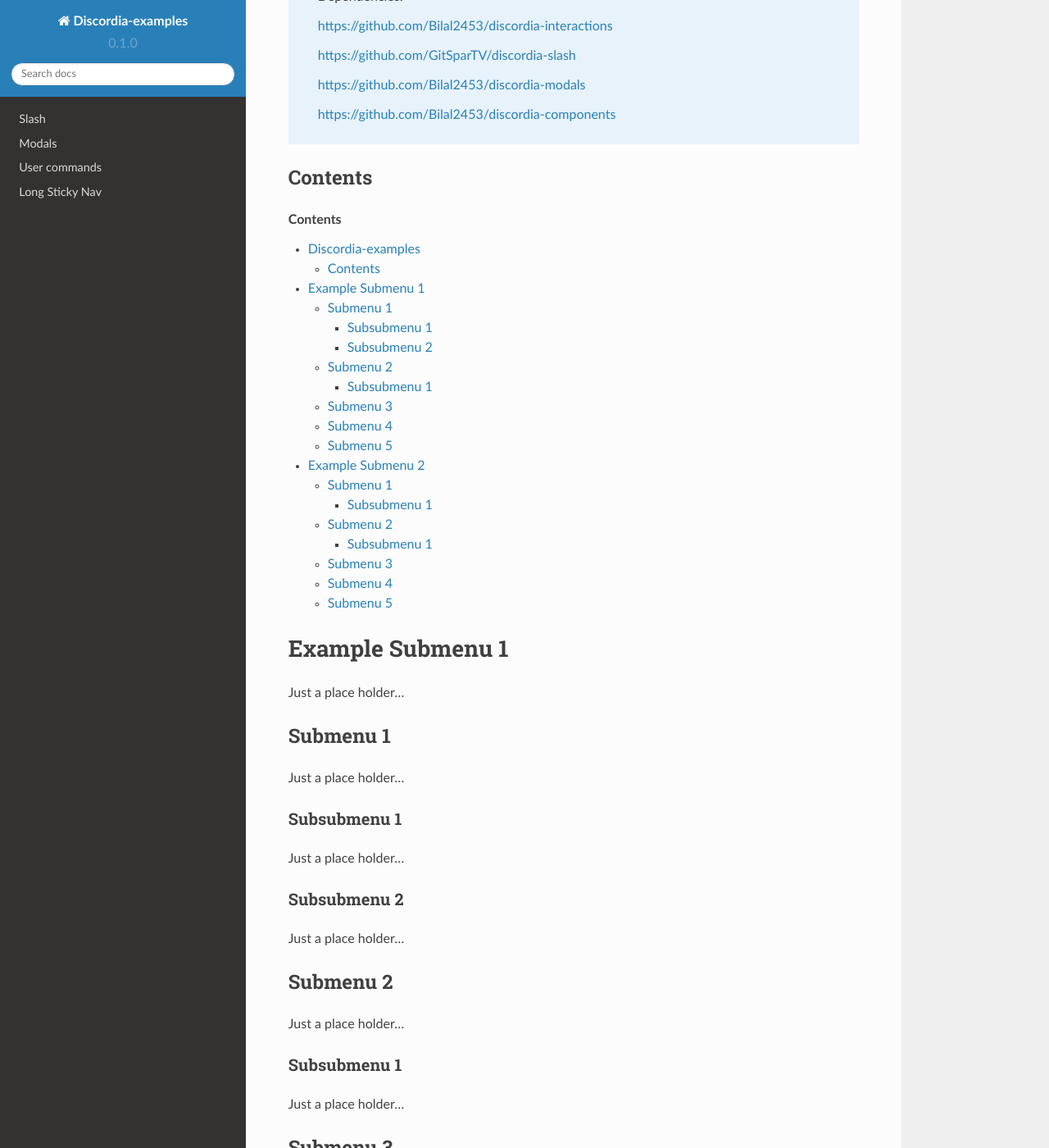
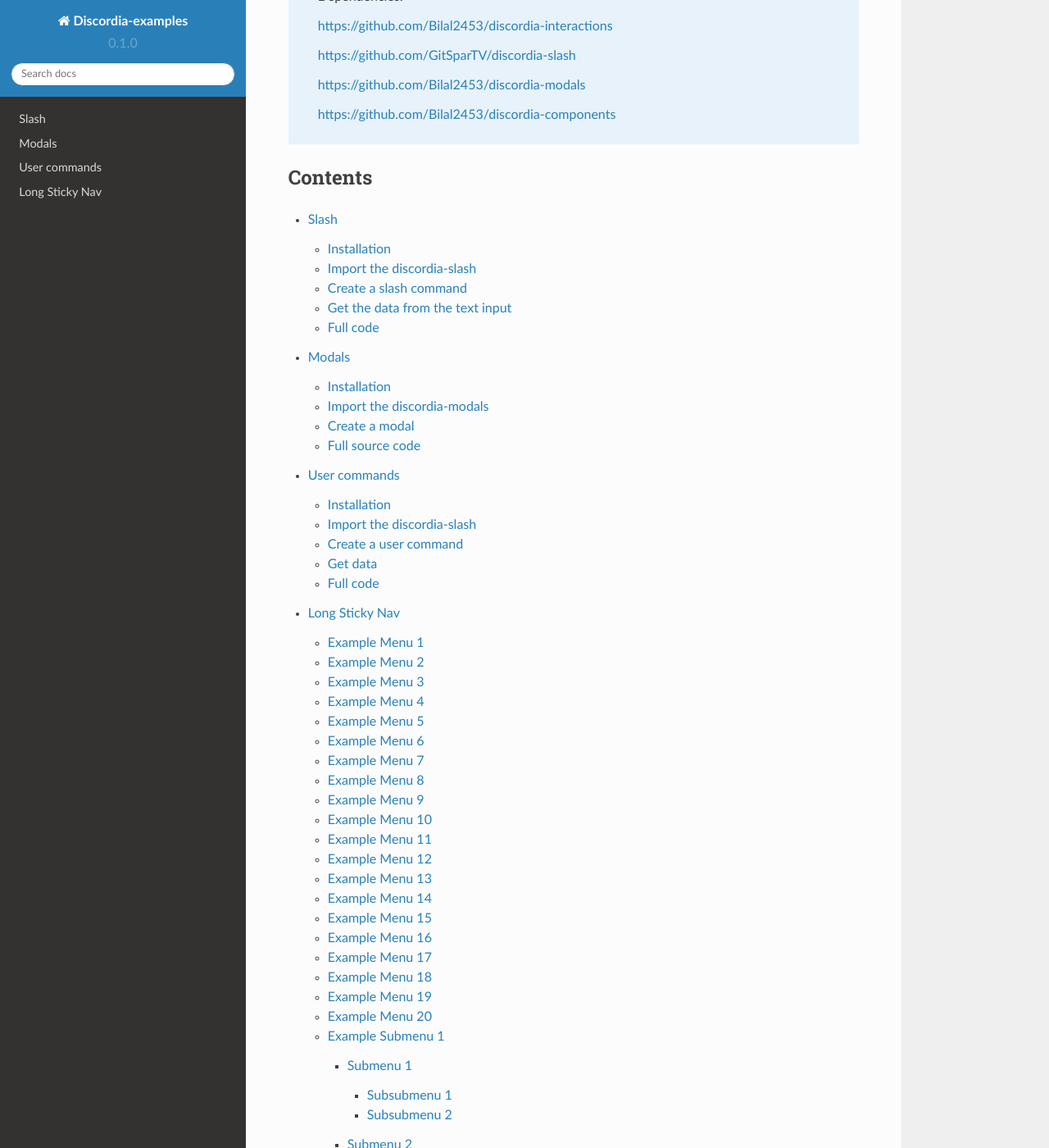
Before and after one commit to justdie386/discordia-examples, a Sphinx documentation site: the page built from docs/source/index.rst, in a window 1280 px wide and 1400 px high, scrolled down 325 px. Shown: the whole window at 82% size. Built offline with Sphinx 7.4.7 and the Read the Docs theme 2.0.0, drawn with Linux system fonts in a browser that asks for light colours; pages that are not in the unit, such as notebooks, are missing from menus; some of the changed text lies outside the part shown.

Commit message:
Update index.rst

```diff
--- a/docs/source/index.rst
+++ b/docs/source/index.rst
@@ -20,91 +20,6 @@
 
 Contents
 --------
-.. contents::
-Example Submenu 1
-=================
-
-Just a place holder...
-
-Submenu 1
----------
-
-Just a place holder...
-
-Subsubmenu 1
-^^^^^^^^^^^^
-
-Just a place holder...
-
-Subsubmenu 2
-^^^^^^^^^^^^
-
-Just a place holder...
-
-Submenu 2
----------
-
-Just a place holder...
-
-Subsubmenu 1
-^^^^^^^^^^^^
-
-Just a place holder...
-
-Submenu 3
----------
-
-Just a place holder...
-
-Submenu 4
----------
-
-Just a place holder...
-
-Submenu 5
----------
-
-Just a place holder...
-
-Example Submenu 2
-=================
-
-Just a place holder...
-
-Submenu 1
----------
-
-Just a place holder...
-
-Subsubmenu 1
-^^^^^^^^^^^^
-
-Just a place holder...
-
-Submenu 2
----------
-
-Just a place holder...
-
-Subsubmenu 1
-^^^^^^^^^^^^
-
-Just a place holder...
-
-Submenu 3
----------
-
-Just a place holder...
-
-Submenu 4
----------
-
-Just a place holder...
-
-Submenu 5
----------
-
-Just a place holder...
 
 .. toctree::
 
```
